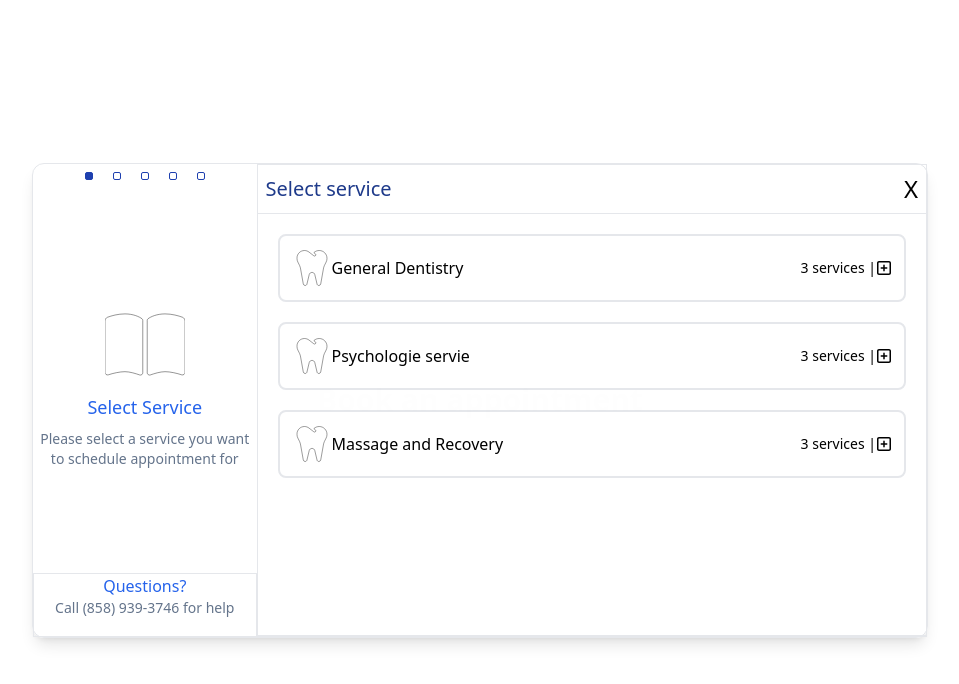
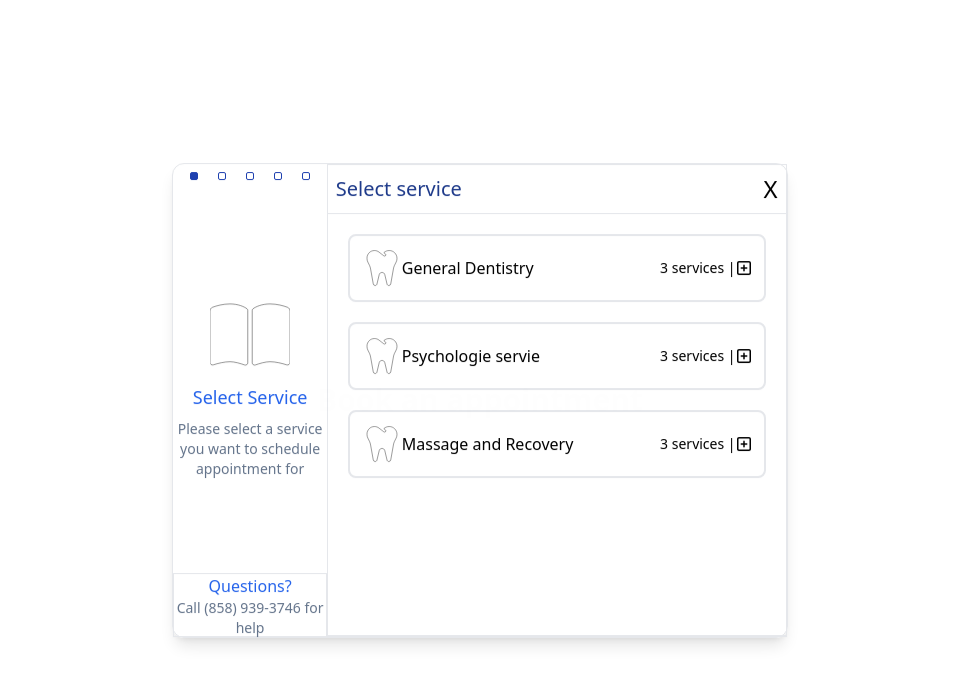
Before and after one commit to hossemedineali/schedualPicker, a Next.js app: page / in a window 1280 px wide. Both pictures are taken after a click on the button "Book an appointment". Shown: the top 684 px of the page, without its empty margins (160-1119 px from the left). Built offline with nearby package versions, Linux system fonts and the light colour scheme.

Commit message:
styled  new day picker added hours

```diff
--- a/src/components/modalWraper.tsx
+++ b/src/components/modalWraper.tsx
@@ -11,14 +11,14 @@ import Step3 from "./step3";
 const ModalWrapper = () => {
     const {stepNumber,selectedChild}=useChoises()
     return ( <motion.div layout initial={{y:30,opacity:0}} animate={{y:0,opacity:1}} transition={{duration:1,ease:'anticipate'}} className="absolute top-0 left-0 right-0 bottom-0 flex bg-white">
-                <div className="border  flex w-full h-full m-auto max-w-4xl md:max-h-[475px] rounded-xl shadow-lg">
+                <div className="border  flex w-full h-full m-auto max-w-fit md:max-h-[475px] rounded-xl shadow-lg">
 
-                    <div className=" w-3/12 hidden md:flex ">
+                    <div className=" w-3/12 max-w-[240px] min-w-min hidden md:flex ">
 
                             <StepsViewer/>
 
                     </div>
-                    <div className=" flex-grow border ">
+                    <div className=" flex-grow border max-w-2xl ">
                         {stepNumber==1&&<NewSteps1/>}
                         {stepNumber==2&&<Step2/>}
                         {stepNumber==3&&<Step3/>}
--- a/src/components/step3.tsx
+++ b/src/components/step3.tsx
@@ -2,11 +2,14 @@ import { useChoises, useModal } from "@/store/newStore";
 import { useState } from "react";
 import DatePicker, { CalendarContainer } from "react-datepicker";
 import { format } from "date-fns";
-
+import {motion} from "framer-motion"
 import { DayPicker } from "react-day-picker";
 import "react-day-picker/dist/style.css";
 
 import "react-datepicker/dist/react-datepicker.css";
+
+
+const hours=['09:00','10:00','11:00','12:00','13:00','14:00',]
 
 const Step3 = () => {
   const [startDate, setStartDate] = useState(new Date());
@@ -36,7 +39,7 @@ const Step3 = () => {
   };
 
   return (
-    <div className="flex flex-col h-full p-4">
+    <div className="flex flex-col h-full p-4 overflow-hidden">
       <div className="h-10 text-2xl flex hover:cursor-pointer">
         <span
           onClick={() => {
@@ -50,7 +53,7 @@ const Step3 = () => {
           X
         </span>
       </div>
-      <div className="flex-grow border overflow-auto">
+      <div className="flex-grow  flex items-center flex-col overflow-x-hidden overflow-y-auto  ">
         {/*   <DatePicker
                   inline
                   selected={startDate}
@@ -60,11 +63,20 @@ const Step3 = () => {
                 /> */}
 
         <DayPicker
+        className=" text-center  w-fit border    "
           mode="single"
           selected={selected}
           onSelect={setSelected}
         />
+
+{selected&&<div className="h-40 grid grid-cols-3 mb-5 gap-5  flex-wrap    justify-center">
+                    {hours.map((item,index)=>{
+                        return <motion.div initial={{x:'100%',opacity:0}} animate={{x:0,opacity:1}} transition={{duration:0.3 ,delay:0.2*index}} key={index} className='  h-fit  border text-center text-lg px-6 odd:bg-green-400 even:cursor-not-allowed even:bg-slate-100'>{item} </motion.div>
+                    })}
+        </div>}
       </div>
+
+
       <div
         onClick={() => {
           setStepNumber(2);
--- a/src/components/stepsviwer.tsx
+++ b/src/components/stepsviwer.tsx
@@ -1,6 +1,6 @@
 import { useChoises } from "@/store/newStore";
 import { useStep } from "@/store/store";
-
+import {motion} from 'framer-motion'
 const steps=[1,2,3,4,5]
 
 const StepsViewer = () => {
@@ -16,6 +16,7 @@ const StepsViewer = () => {
          {stepNumber==1&&<SelectService/>}
 
          {stepNumber==2&&<SelectAgent/>}
+         {stepNumber==3&&<SelectDate/>}
 
 
     </div> );
@@ -27,7 +28,7 @@ const StepsViewer = () => {
 const SelectService=()=>{
 
 
-    return <div className=" flex text-slate-500 h-full flex-col">
+    return <motion.div initial={{x:'-10%',opacity:0}} animate={{x:0,opacity:1}} transition={{duration:1}}  className=" flex min-w-min text-slate-500 h-full flex-col">
 
         <div className="flex-grow flex">
             <div className="m-auto flex gap-2 flex-col text-center px-1">
@@ -50,7 +51,7 @@ const SelectService=()=>{
 
 </p>
         </div>
-    </div>
+    </motion.div>
 }
 
 
@@ -58,7 +59,7 @@ const SelectService=()=>{
 
 const SelectAgent=()=>{
 
-    return <div className="text-slate-500 flex h-full flex-col">
+    return <motion.div initial={{x:'-10%',opacity:0}} animate={{x:0,opacity:1}} transition={{duration:1}} className="text-slate-500 flex h-full flex-col">
 
     <div className="flex-grow flex">
         <div className="m-auto flex gap-2 flex-col text-center px-1">
@@ -81,7 +82,37 @@ const SelectAgent=()=>{
 
 </p>
     </div>
-</div>
+</motion.div>
+
+
+
+}
+const SelectDate=()=>{
+
+    return <motion.div initial={{x:'-10%',opacity:0}} animate={{x:0,opacity:1}} transition={{duration:1}} className="text-slate-500 flex h-full flex-col">
+
+    <div className="flex-grow flex">
+        <div className="m-auto flex gap-2 flex-col text-center px-1">
+
+
+        <svg xmlns="http://www.w3.org/2000/svg" viewBox="0 0 512 512" className="w-20 h-20 fill-white stroke-black mx-auto " strokeWidth={3}><path d="M256 0a256 256 0 1 1 0 512A256 256 0 1 1 256 0zM232 120V256c0 8 4 15.5 10.7 20l96 64c11 7.4 25.9 4.4 33.3-6.7s4.4-25.9-6.7-33.3L280 243.2V120c0-13.3-10.7-24-24-24s-24 10.7-24 24z"/></svg>
+
+    <h2 className="text-lg text-blue-600 font-medium ">Select Date & Time</h2>
+    <p className="text-sm"> Click on a date to see a timeline of available slots, click on a green time slot to reserve it
+
+</p>
+        </div>
+    </div>
+
+
+    <div className="h-16 border text-center">
+
+    <h2 className="text-md text-blue-600 font-medium ">Questions?</h2>
+    <p className="text-sm"> Call (858) 939-3746 for help
+
+</p>
+    </div>
+</motion.div>
 
 
 
```
